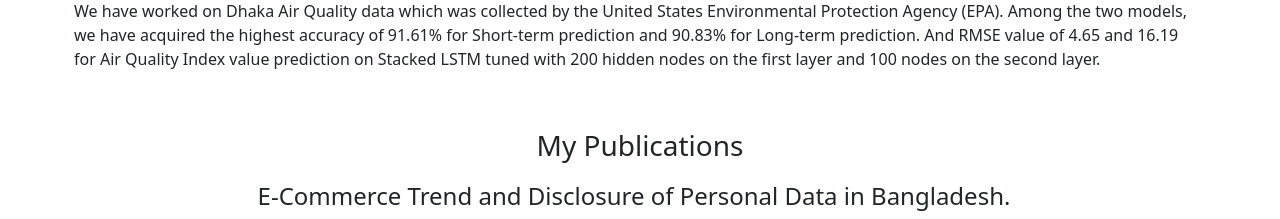
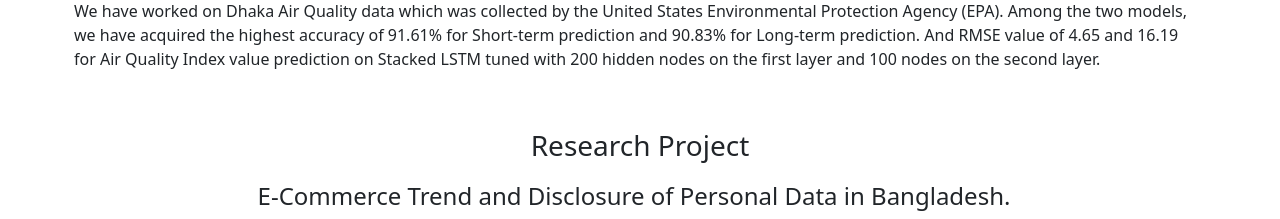
Before and after one commit to fahim-006/my_portfolio, a React (Create React App) app: page / in a window 1280 px wide. Shown: the part 2460-2679 px from the top of the page. Built offline with nearby package versions, Linux system fonts and the light colour scheme.

Commit message:
edit in ResearchProject file

```diff
--- a/src/Body/ResearchProject.js
+++ b/src/Body/ResearchProject.js
@@ -6,7 +6,7 @@ const ResearchProject = () => {
   return (
     <Container id="mypublications" style={{ marginTop: '50px' }}>
       <Row>
-        <p className="h3">My Publications</p>
+        <p className="h3">Research Project</p>
       </Row>
       <Row>
         <ListGroup variant="flush" className="list-unstyled">
```
